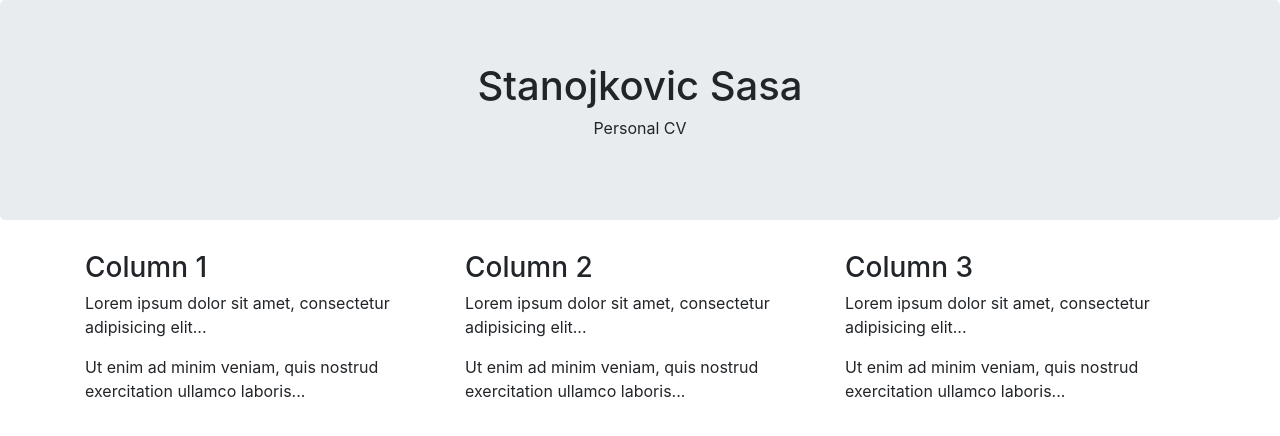
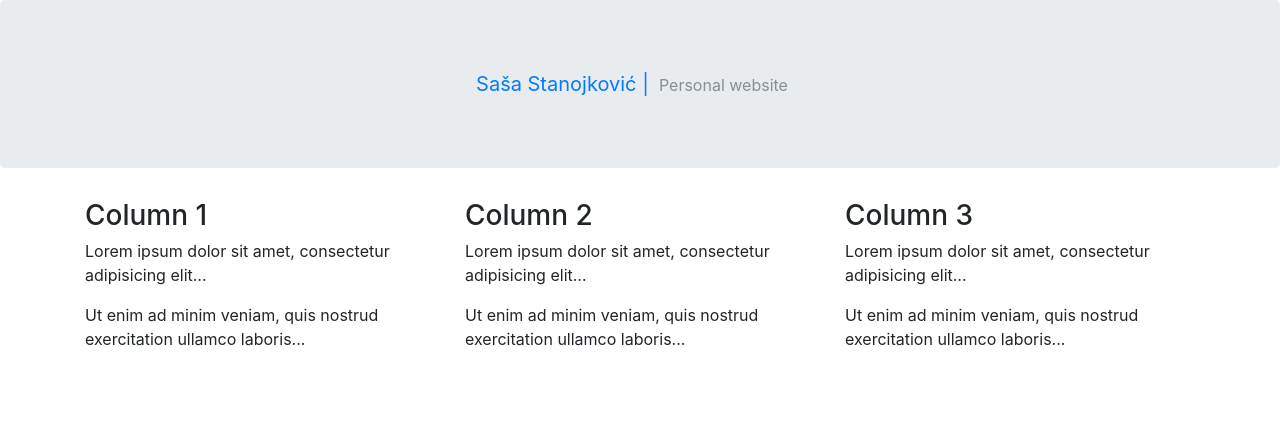
Before and after one commit to Stanojkovic/cv, a plain HTML site: page index.html in a window 1280 px wide. Drawn offline with nearby package versions, Linux system fonts and the light colour scheme.

Commit message:
AddName
AddName

```diff
--- a/index.html
+++ b/index.html
@@ -10,8 +10,8 @@
   </head>
   <body>
     <div class="jumbotron text-center">
-  <h1>Stanojkovic Sasa</h1>
-  <p>Personal CV</p>
+  <a class="navbar-brand animated lightSpeedIn " href="#">Saša Stanojković&nbsp;| <small class="text-muted"><span><i class="fa fa-globe" aria-hidden="true"></i></span>&nbsp;Personal website</small></a>
+
 </div>
 
 <div class="container">
```
